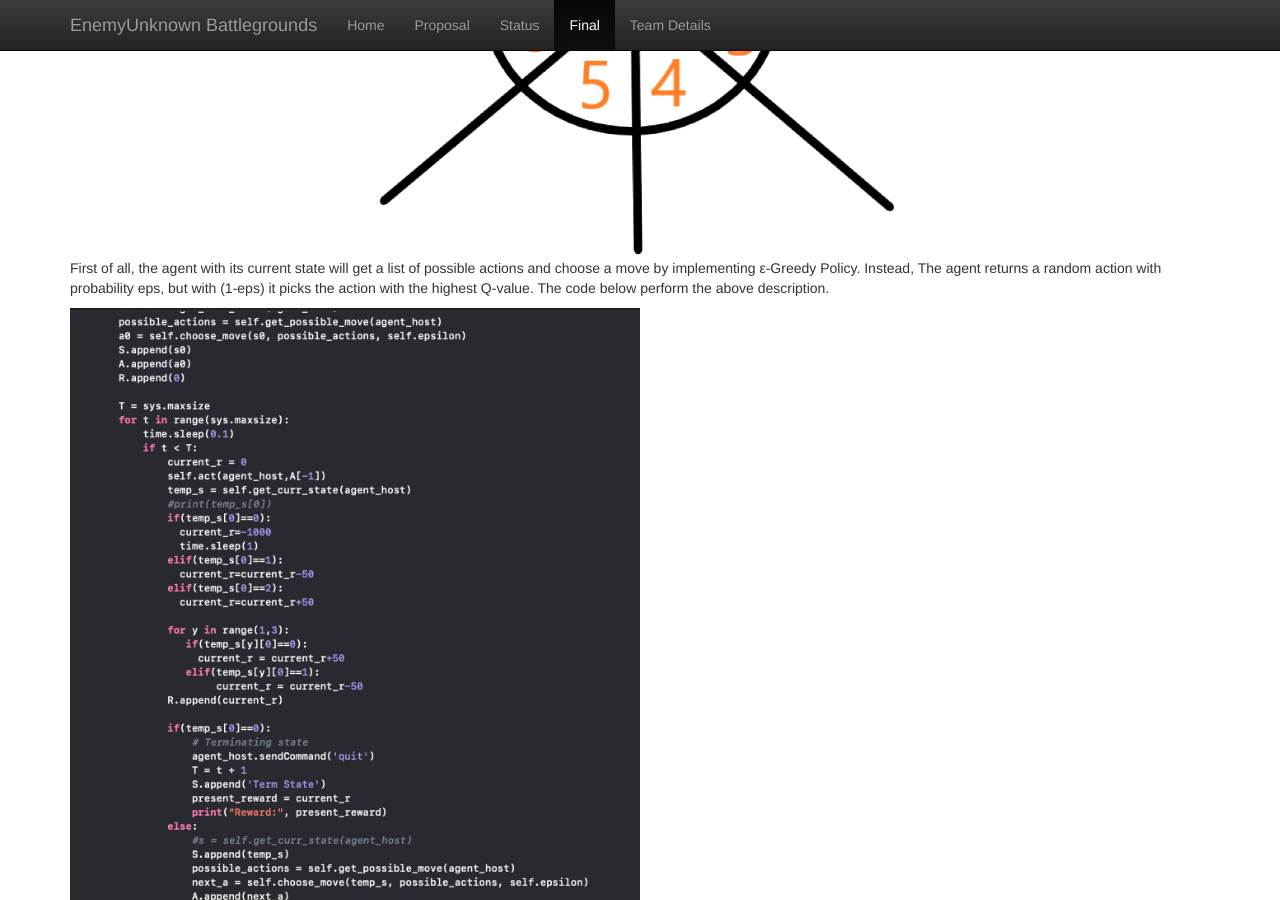
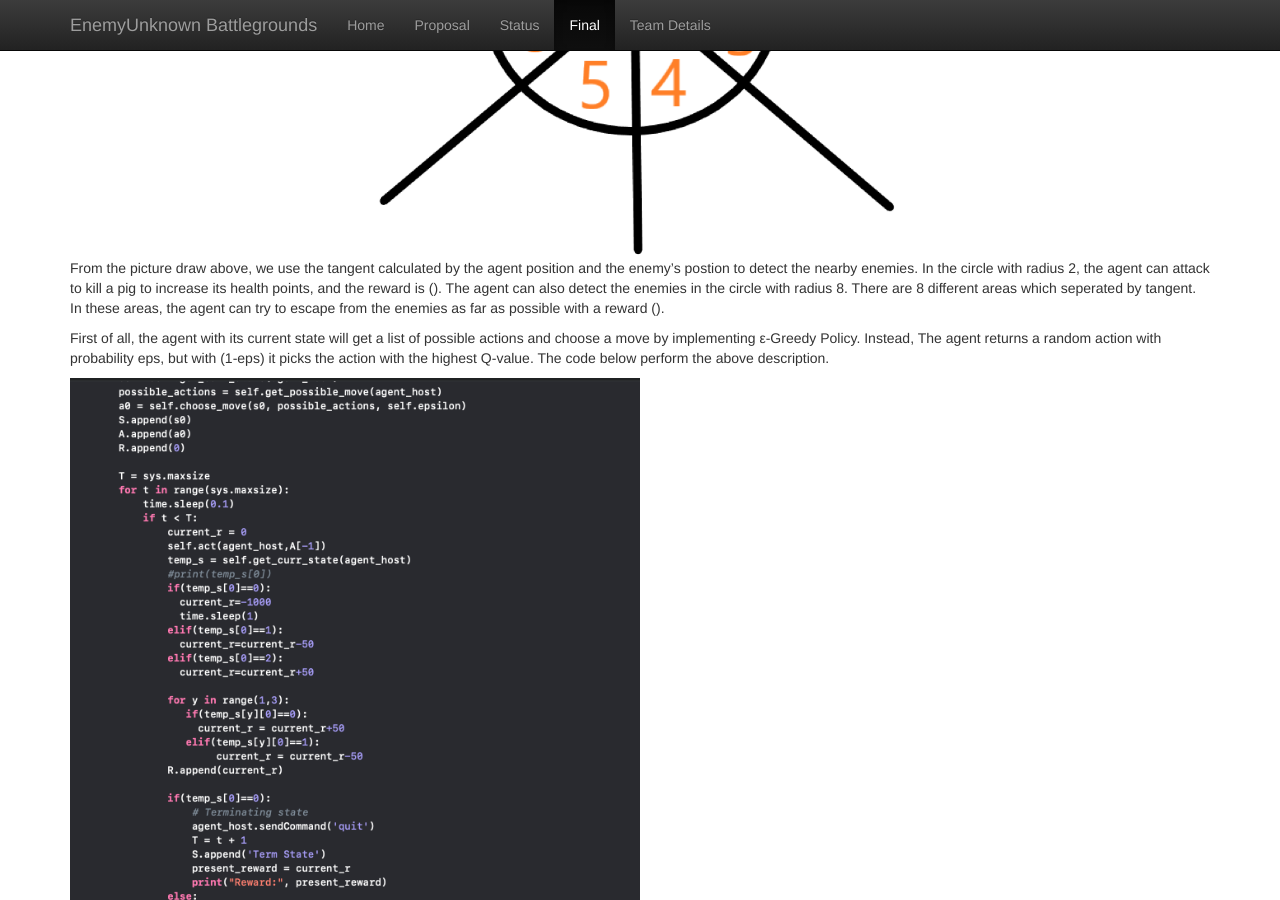
Before and after one commit to chenhaoy1/EnemyUnknown-Battlegrounds, a Jekyll site: the page built from docs/final.md, in a window 1280 px wide and 900 px high, scrolled down 1494 px. Built offline with Jekyll 4.4.1, drawn with Linux system fonts in a browser that asks for light colours.

Commit message:
Update final.md

```diff
--- a/docs/final.md
+++ b/docs/final.md
@@ -23,6 +23,8 @@ The q learning algorithm's logic is quite similar to the pseudo code given below
 <img src="Pseudocode1.jpg" width="50%">
 <img src="8.png" width="50%">
 </div>
+From the picture draw above, we use the tangent calculated by the agent position and the enemy's postion to detect the nearby enemies. In the circle with radius 2, the agent can attack to kill a pig to increase its health points, and the reward is (). The agent can also detect the enemies in the circle with radius 8. There are 8 different areas which seperated by tangent. In these areas, the agent can try to escape from the enemies as far as possible with a reward ().
+
 First of all, the agent with its current state will get a list of possible actions and choose a move by implementing ε-Greedy Policy. Instead, The agent returns a random action with probability eps, but with (1-eps) it picks the action with the highest Q-value. The code below perform the above description.
 
 <img src="1.jpg" width="50%">
```
